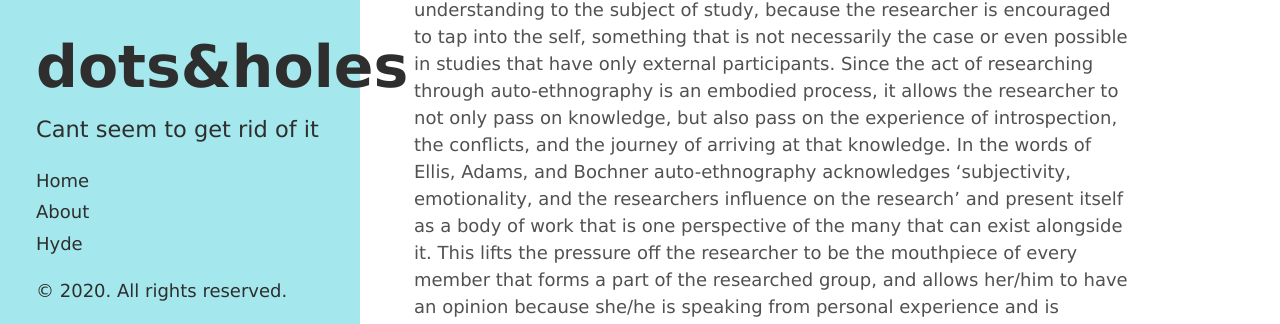
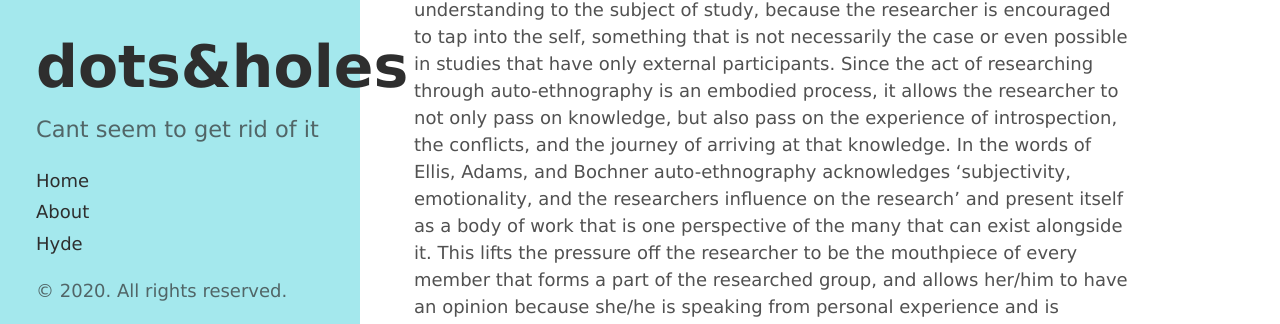
Before and after one commit to dotsandholes/dotsandholes.github.io, a Jekyll site: the page built from index.html, in a window 1280 px wide and 1400 px high, scrolled down 420 px. Shown: the part 1060-1384 px from the top of the window. Built offline with Jekyll 4.4.1, drawn with Linux system fonts in a browser that asks for light colours; the list of posts is cut into pages by our own code.

Commit message:
Update hyde.css

```diff
--- a/public/css/hyde.css
+++ b/public/css/hyde.css
@@ -56,7 +56,7 @@ html {
 .sidebar {
   text-align: center;
   padding: 1rem 1rem;
-  color: rgba(46,46,46,1);
+  color: rgba(46,46,46,.7);
   background-color: #a4e8ed;
 }
 @media (min-width: 48em) {
```
